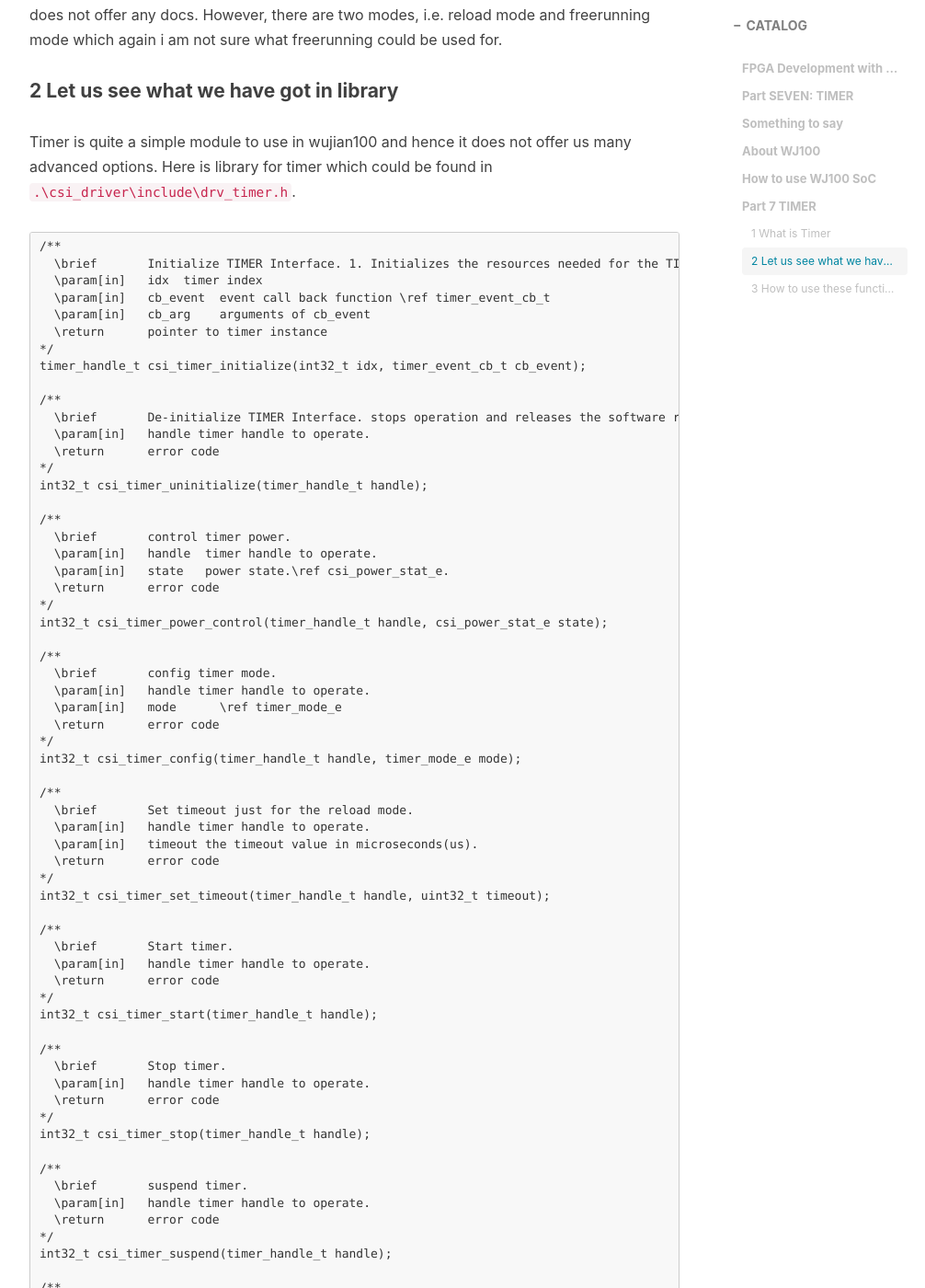
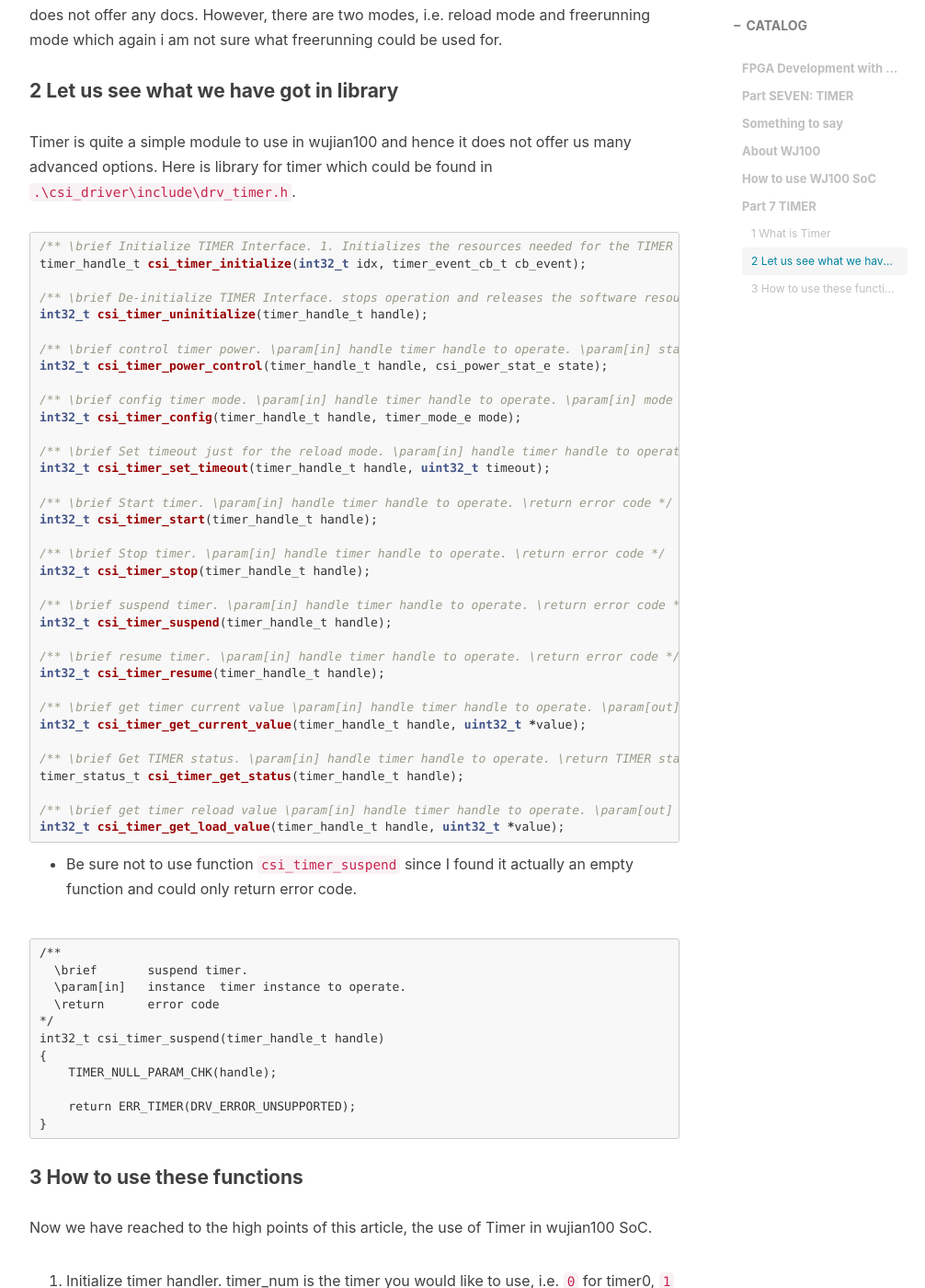
Before and after one commit to jiayixxx/jiayixxx.github.io, a Jekyll site: the page built from _posts/2020-04-09-FPGA Development with WJ100 SoC.md, in a window 1280 px wide and 1400 px high, scrolled down 2342 px. Shown: the whole window at 92% size, without its empty margins (233-1239 px from the left). Built offline with Jekyll 4.4.1, drawn with Linux system fonts in a browser that asks for light colours; nearby versions of some CDN libraries; comment, search, counter and statistics services are not loaded; some of the changed text lies outside the part shown.

Commit message:
test for highlighting

````diff
--- a/_posts/2020-04-09-FPGA Development with WJ100 SoC.md
+++ b/_posts/2020-04-09-FPGA Development with WJ100 SoC.md
@@ -69,7 +69,7 @@ In wujian100 SoC, there are 16 channels/timers which I am not sure about since t
 
 Timer is quite a simple module to use in wujian100 and hence it does not offer us many advanced options. Here is library for timer which could be found in `.\csi_driver\include\drv_timer.h`.
 
-```C++
+{% highlight C++ %}
 /**
   \brief       Initialize TIMER Interface. 1. Initializes the resources needed for the TIMER interface 2.registers event callback function
   \param[in]   idx  timer index
@@ -160,7 +160,7 @@ timer_status_t csi_timer_get_status(timer_handle_t handle);
   \return      error code
 */
 int32_t csi_timer_get_load_value(timer_handle_t handle, uint32_t *value);
-```
+{% endhighlight %}
 
 * Be sure not to use function `csi_timer_suspend` since I found it actually an empty function and could only return error code.
 
````
